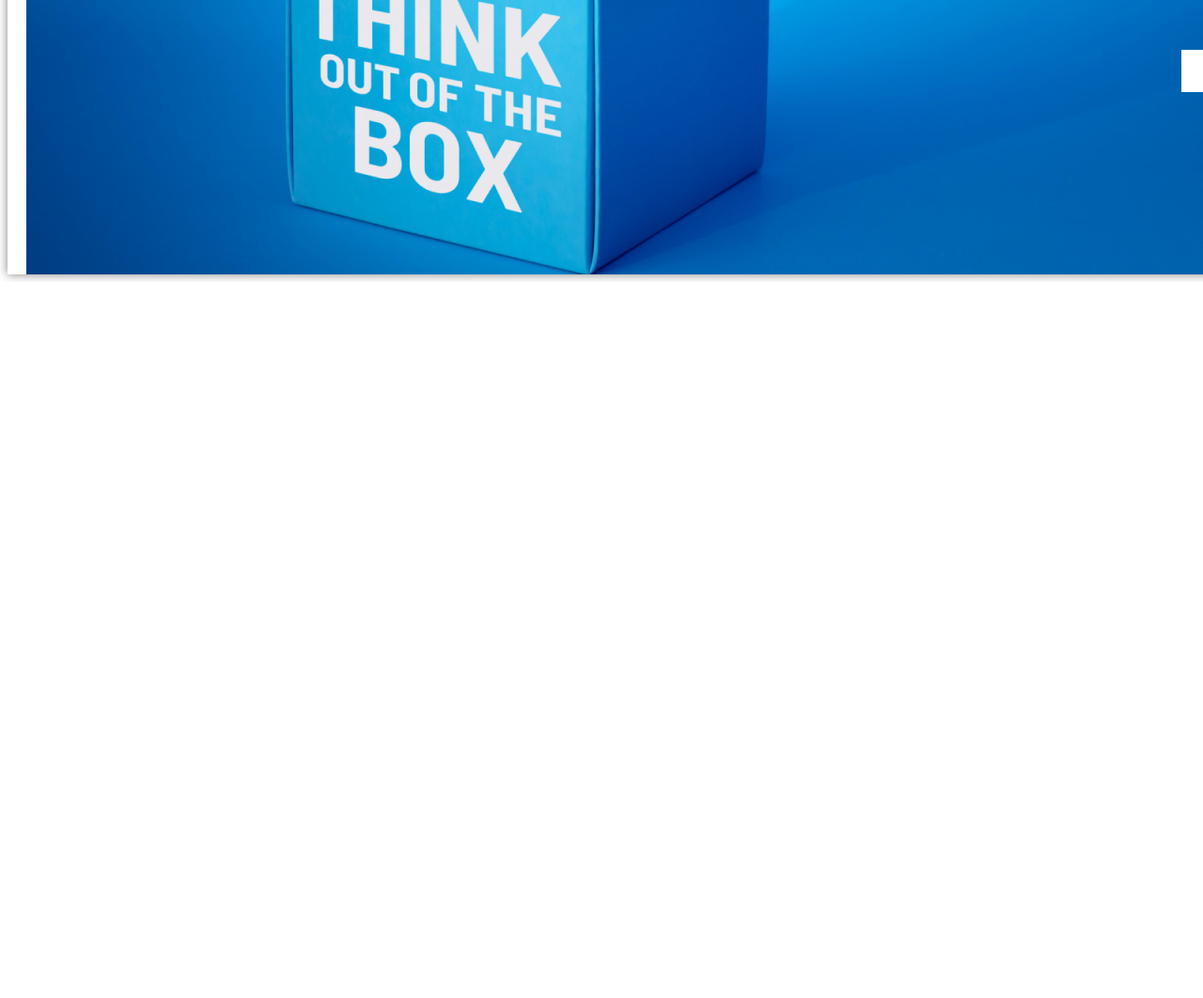
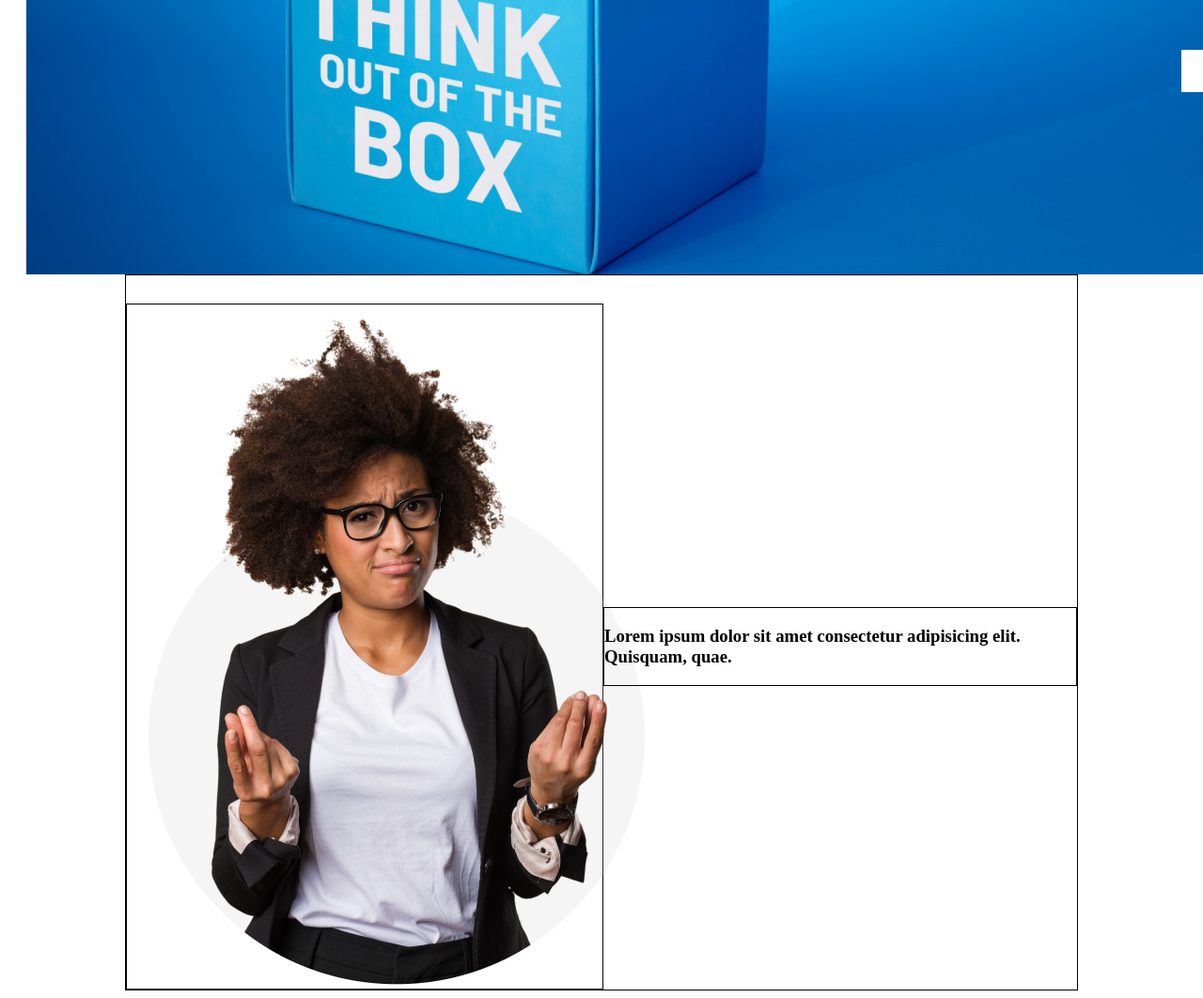
Before and after one commit to kavedweller/new-year-refresh, a plain HTML site: page index.html in a window 1280 px wide. Shown: the part 516-1578 px from the top of the page at 94% size. Before the commit the page ends 816 px from the top, so only its background shows below. Drawn offline with Linux system fonts and the light colour scheme.

Commit message:
added: main section image

```diff
--- a/index.html
+++ b/index.html
@@ -7,6 +7,9 @@
     <meta name="viewport" content="width=device-width, initial-scale=1.0">
     <title>New year - new mission personal website</title>
     <link rel="stylesheet" href="style.css">
+    <link rel="preconnect" href="https://fonts.googleapis.com">
+    <link rel="preconnect" href="https://fonts.gstatic.com" crossorigin>
+    <link href="https://fonts.googleapis.com/css2?family=Work+Sans:wght@400;700&display=swap" rel="stylesheet">
 </head>
 
 <body>
@@ -27,6 +30,15 @@
 
     <!-- This is the main section -->
     <main>
+        <section class="section-padding section-main d-flex">
+            <!-- <h2>this is the main section</h2> -->
+            <div class="width-50 self-center">
+                <img src="/img/person.png" alt="person-hoping-for-the-best">
+            </div>
+            <div class="width-50 self-center">
+                <h3 class="heading-secondary">Lorem ipsum dolor sit amet consectetur adipisicing elit. Quisquam, quae.</h3>
+            </div>
+        </section>
 
     </main> <!-- End of main -->
 
--- a/style.css
+++ b/style.css
@@ -2,6 +2,7 @@
   max-width: 1600px;
   margin: 0 auto;
   justify-content: center;
+  font-family: "Work Sans", sans-serif;
 }
 .header {
   /* margin: 0 auto; */
@@ -17,7 +18,7 @@
   /* background-size: contain; */
   background-repeat: no-repeat;
   background-position: center;
-  box-shadow: 0 0 10px rgba(0, 0, 0, 0.5);
+  /* box-shadow: 0 0 10px rgba(0, 0, 0, 0.5); */
   width: 1600px;
   height: 800px;
   /* position: absolute; */
@@ -65,3 +66,34 @@
   cursor: pointer;
   transition: all 0.2s;
 }
+
+.section-padding {
+  padding-top: 30px;
+}
+
+.section-main {
+  width: 80%;
+  margin: 0 auto;
+  border: 1px solid #000;
+}
+
+.width-50 {
+  width: 50%;
+}
+
+.self-center {
+  border: 1px solid #000;
+  align-self: center;
+}
+
+.mx-auto {
+  margin: 0 auto;
+}
+
+.d-flex {
+  display: flex;
+}
+
+.flex-column {
+  flex-direction: column;
+}
```
Also changed, not shown: img/person.png (added).
